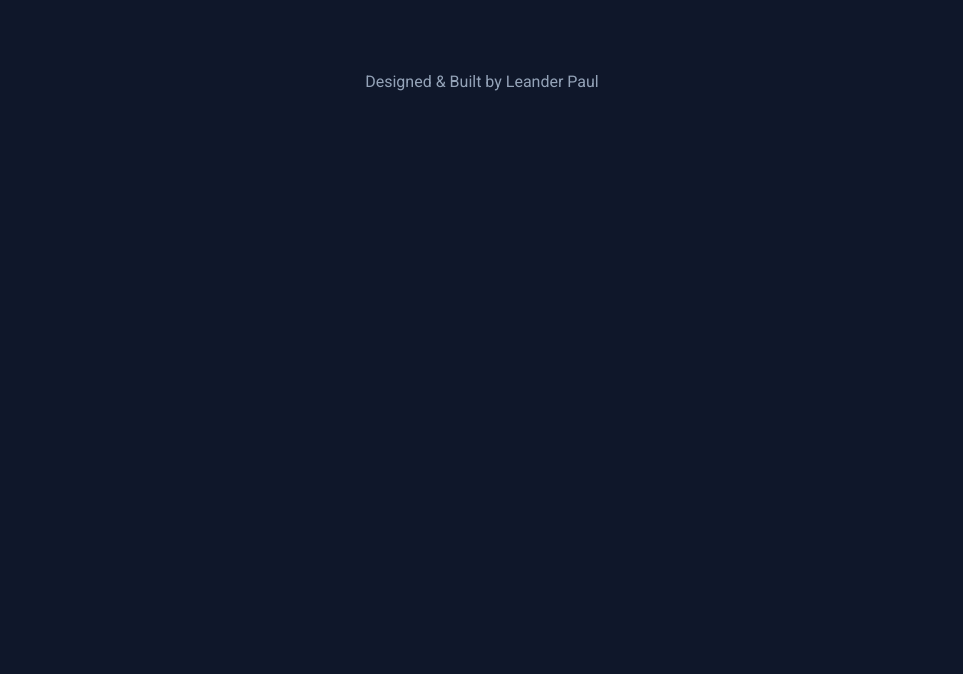
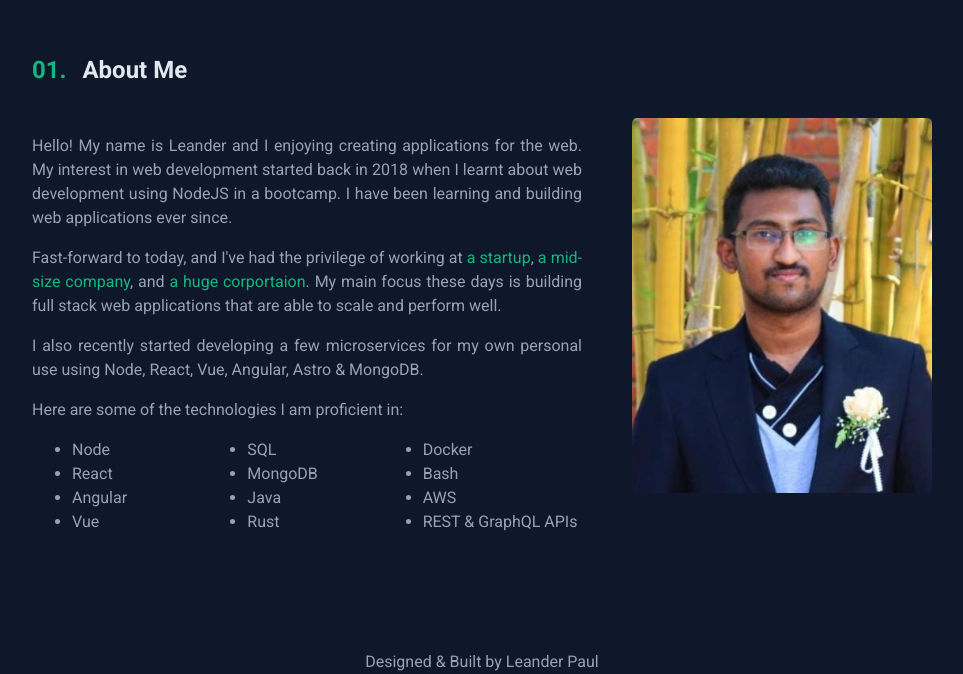
Before and after one commit to leanderpaul/leanderpaul.github.io, a Vue app: page / in a window 1280 px wide. Shown: the part 758-1432 px from the top of the page, without its empty margins (158-1121 px from the left). Before the commit the page ends 849 px from the top, so only its background shows below. Built offline with nearby package versions, Linux system fonts and the light colour scheme.

Commit message:
feat: about me component

```diff
--- a/src/App.vue
+++ b/src/App.vue
@@ -2,6 +2,7 @@
 import CursorHighligher from './components/cursor-highlighter.component.vue';
 import Navbar from './components/navbar.component.vue';
 import Intro from './components/intro.component.vue';
+import AboutMe from './components/about-me.component.vue';
 import Footer from './components/footer.component.vue';
 </script>
 
@@ -10,6 +11,7 @@ import Footer from './components/footer.component.vue';
   <Navbar />
   <div class="container">
     <Intro />
+    <AboutMe />
   </div>
   <Footer />
 </template>
--- a/src/assets/main.css
+++ b/src/assets/main.css
@@ -15,6 +15,8 @@ body,
   font-family: 'Roboto', sans-serif;
   margin: 0;
   height: 100%;
+  line-height: 1.5;
+  scroll-behavior: smooth;
 }
 
 h1,
--- /dev/null
+++ b/src/components/about-me.component.vue
@@ -0,0 +1,91 @@
+<template>
+  <div id="about">
+    <div class="title">
+      <span>01.</span>
+      About Me
+    </div>
+    <div class="content">
+      <div class="profile">
+        <p>
+          Hello! My name is Leander and I enjoying creating applications for the web. My interest in web development started back in 2018
+          when I learnt about web development using NodeJS in a bootcamp. I have been learning and building web applications ever since.
+        </p>
+        <p>
+          Fast-forward to today, and I've had the privilege of working at
+          <a href="https://www.linkedin.com/company/phosphene-ai">a startup</a>, <a href="https://wtvglobal.com/">a mid-size company</a>,
+          and <a href="https://www.zoho.com/">a huge corportaion</a>. My main focus these days is building full stack web applications that
+          are able to scale and perform well.
+        </p>
+        <p>
+          I also recently started developing a few microservices for my own personal use using Node, React, Vue, Angular, Astro & MongoDB.
+        </p>
+        <p>Here are some of the technologies I am proficient in:</p>
+        <ul>
+          <li>Node</li>
+          <li>React</li>
+          <li>Angular</li>
+          <li>Vue</li>
+          <li>SQL</li>
+          <li>MongoDB</li>
+          <li>Java</li>
+          <li>Rust</li>
+          <li>Docker</li>
+          <li>Bash</li>
+          <li>AWS</li>
+          <li>REST & GraphQL APIs</li>
+        </ul>
+      </div>
+      <div>
+        <img src="/me.jpeg" alt="Leander Paul" />
+      </div>
+    </div>
+  </div>
+</template>
+<style scoped>
+#about {
+  scroll-margin-top: 90px;
+  margin: 80px auto 0px auto;
+  max-width: 900px;
+}
+
+.title {
+  font-size: 1.5rem;
+  font-weight: 700;
+  color: var(--text-lighter);
+  margin-bottom: 30px;
+}
+
+.title span {
+  color: var(--color-primary);
+  margin-right: 10px;
+}
+
+.content {
+  display: flex;
+  gap: 50px;
+  text-align: justify;
+}
+
+.content a {
+  color: var(--color-primary);
+  background: linear-gradient(currentColor 0 0) var(--p, 0) 100% / var(--d, 0) 1px no-repeat;
+  transition:
+    0.3s,
+    background-position 0s 0.3s;
+}
+
+.content a:hover {
+  --d: 100%;
+  --p: 100%;
+}
+
+img {
+  border-radius: 5px;
+  width: 300px;
+  object-fit: cover;
+}
+
+ul {
+  columns: 3;
+}
+</style>
--- a/src/components/intro.component.vue
+++ b/src/components/intro.component.vue
@@ -1,7 +1,7 @@
 <template>
   <div class="intro">
-    <div class="title">Hey, I am Leander Paul</div>
-    <div class="subtitle">A Full Stack Web Developer, Building Digital Dreams One Line of Code at a Time and Bringing Websites to Life</div>
+    <div class="title">Hi, I am Leander Paul</div>
+    <div class="subtitle">A Full Stack Web Developer Building Digital Dreams One Line of Code at a Time and Bringing Websites to Life</div>
     <a class="btn" href="">Projects</a>
   </div>
 </template>
@@ -27,7 +27,6 @@
   max-width: 600px;
   text-align: center;
   font-size: 1.25rem;
-  line-height: 1.5;
   font-weight: 500;
   margin-bottom: 3rem;
 }
--- a/src/components/navbar.component.vue
+++ b/src/components/navbar.component.vue
@@ -127,6 +127,10 @@ li {
   counter-increment: item 1;
 }
 
+li a:not(:hover) {
+  color: var(--text-lighter);
+}
+
 li a::before {
   content: '0' counter(item) '. ';
   color: var(--color-primary);
```
